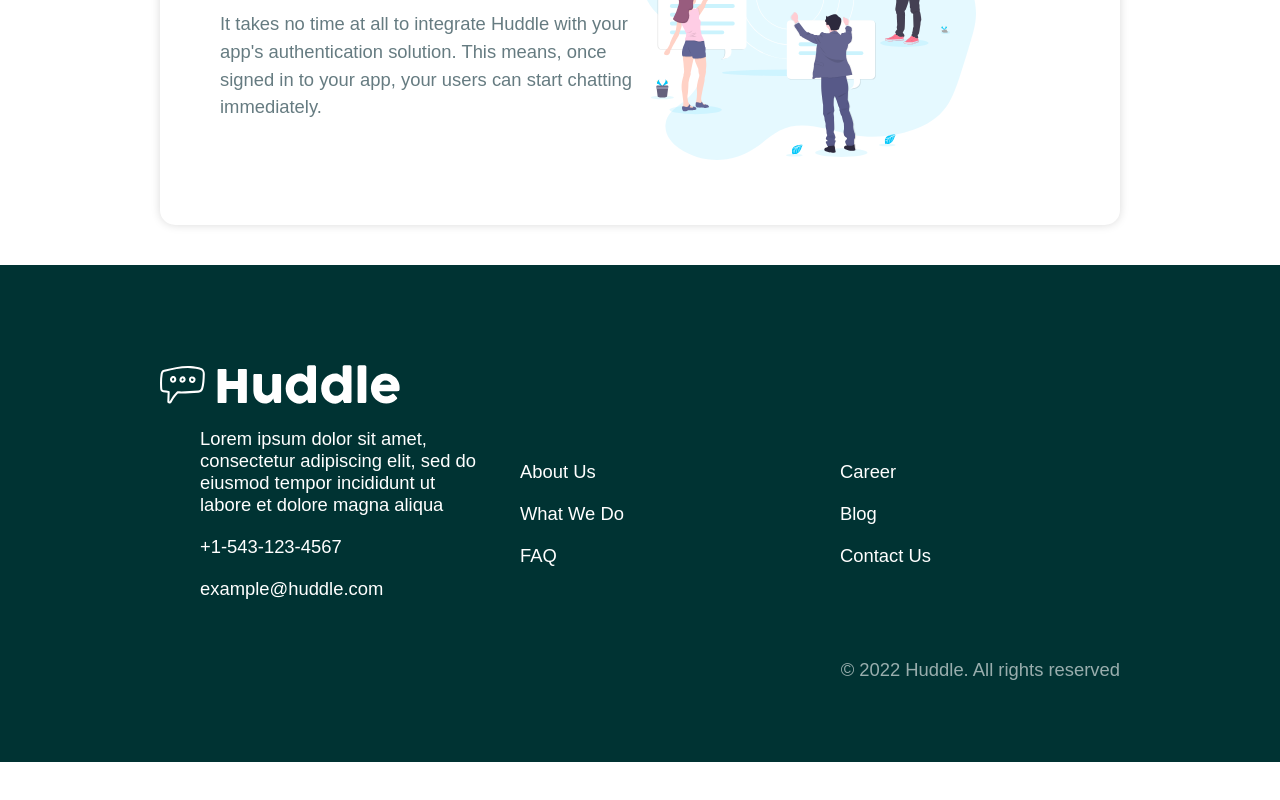
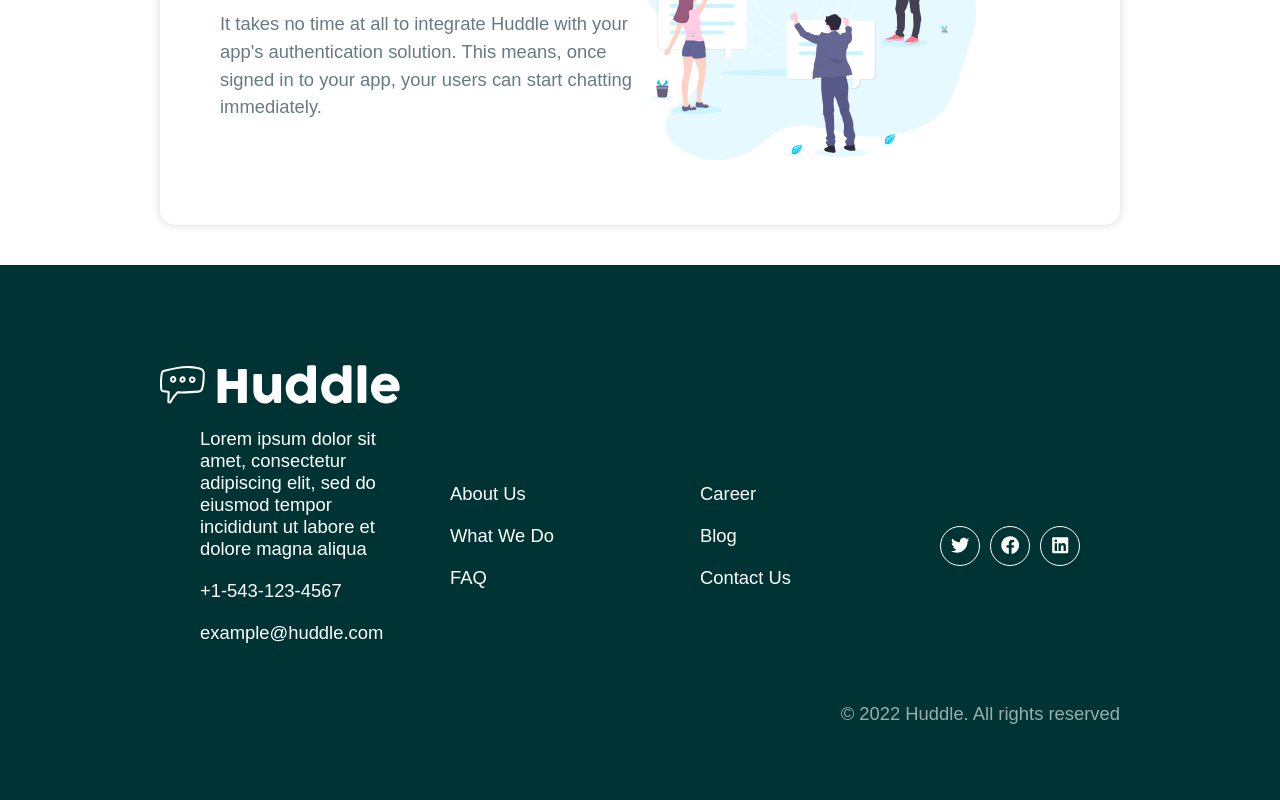
Before and after one commit to yazidam/React-Styled-Components, a React (Create React App) app: page / in a window 1280 px wide. Shown: the part 1488-2288 px from the top of the page. Before the commit the page ends 2250 px from the top, so only its background shows below. Built offline with nearby package versions, Linux system fonts and the light colour scheme.

Commit message:
Fix style footer

```diff
--- a/package.json
+++ b/package.json
@@ -8,6 +8,7 @@
     "@testing-library/user-event": "^13.5.0",
     "react": "^17.0.2",
     "react-dom": "^17.0.2",
+    "react-icons": "^4.3.1",
     "react-scripts": "5.0.0",
     "styled-components": "^5.3.3",
     "web-vitals": "^2.1.3"
--- a/src/components/Footer.js
+++ b/src/components/Footer.js
@@ -1,4 +1,5 @@
 import React from "react";
+import SocialIcons from "./SocialIcons";
 import { Container } from "./styles/Container.styled";
 import { Flex } from "./styles/Flex.styled";
 import { StyledFooter } from "./styles/Footer.styled";
@@ -28,6 +29,8 @@
             <li>Blog</li>
             <li>Contact Us</li>
           </ul>
+
+          <SocialIcons />
         </Flex>
         <p>&copy; 2022 Huddle. All rights reserved</p>
       </Container>
--- /dev/null
+++ b/src/components/SocialIcons.js
@@ -0,0 +1,26 @@
+import React from "react";
+import { FaTwitter, FaFacebook, FaLinkedin } from "react-icons/fa";
+import { StyledSocialIcons } from "./styles/Footer.styled";
+const SocialIcons = () => {
+  return (
+    <StyledSocialIcons>
+      <li>
+        <a href="https://twitter.com">
+          <FaTwitter />
+        </a>
+      </li>
+      <li>
+        <a href="https://facebook.com">
+          <FaFacebook />
+        </a>
+      </li>
+      <li>
+        <a href="https://linkedin.com">
+          <FaLinkedin />
+        </a>
+      </li>
+    </StyledSocialIcons>
+  );
+};
+
+export default SocialIcons;
--- a/src/components/styles/Footer.styled.js
+++ b/src/components/styles/Footer.styled.js
@@ -23,3 +23,24 @@
     }
   }
 `;
+
+export const StyledSocialIcons = styled.div`
+  display: flex;
+  align-items: center;
+  justify-content: center;
+  li {
+    list-style: none;
+  }
+  a {
+    border: 1px solid #fff;
+    border-radius: 50%;
+    color: #fff;
+    display: inline-flex;
+    align-items: center;
+    justify-content: center;
+    margin-right: 10px;
+    height: 40px;
+    width: 40px;
+    text-decoration: none;
+  }
+`;
```
Also changed, not shown: 1 other file (tests, documents, lock files or other folders).
